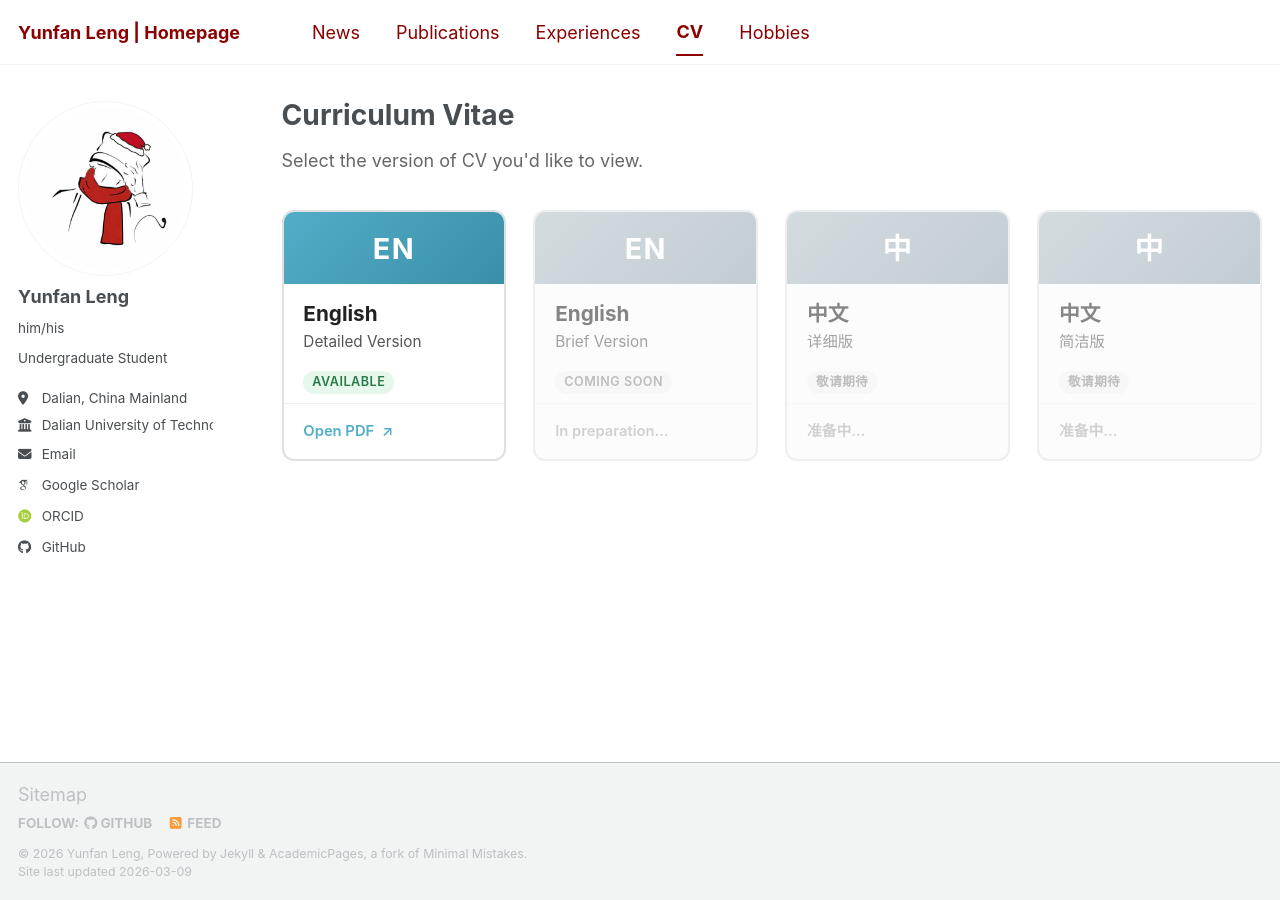
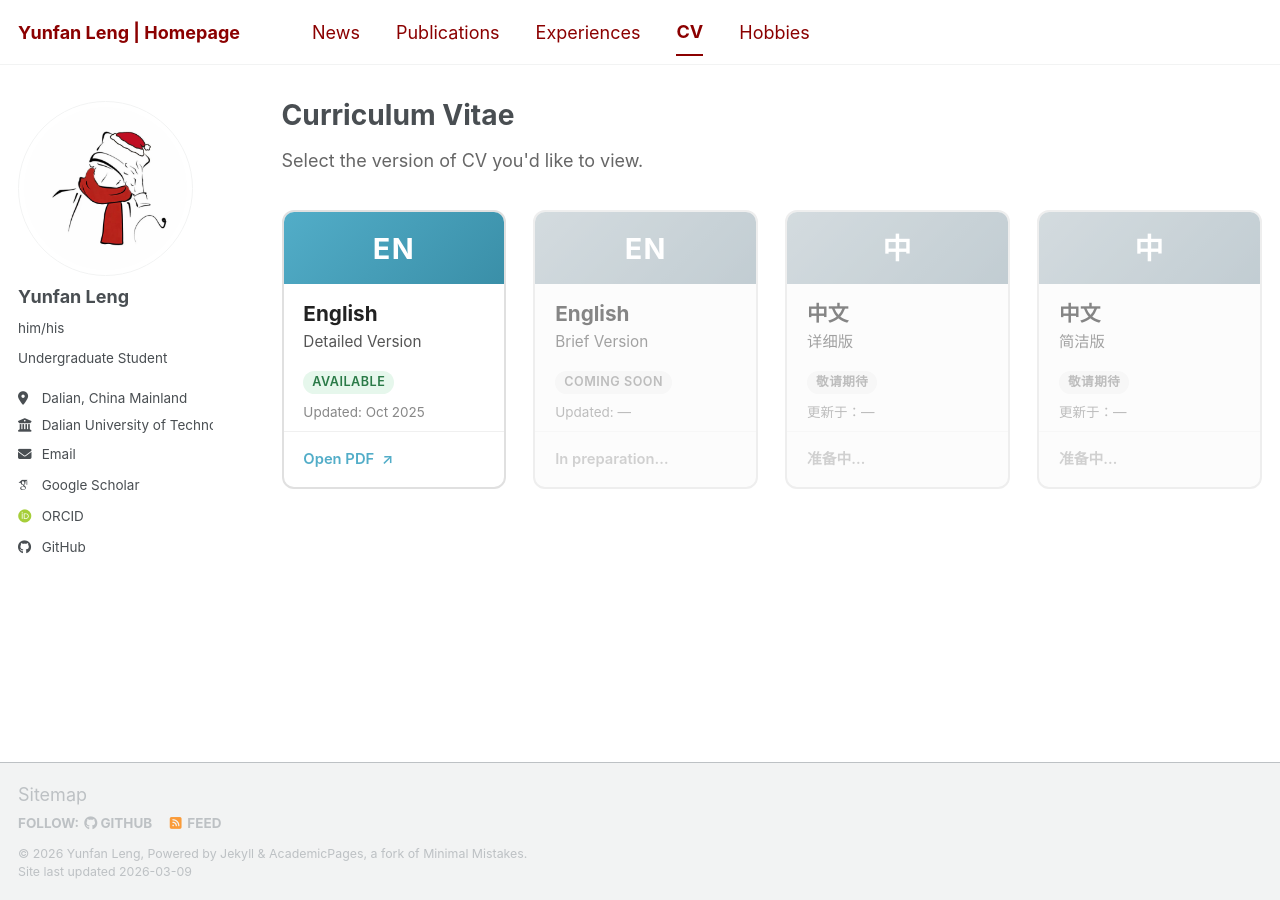
Before and after one commit to WENJIN6666/wenjin6666.github.io, a Jekyll site: the page built from _pages/cv-select.html, in a window 1280 px wide. Built offline with Jekyll 4.4.1, drawn with Linux system fonts in a browser that asks for light colours; some web fonts are replaced; a script bundle is joined from its source files by our own code; library files that are not in the unit come from our copies.

Commit message:
Add update date to CV cards (EN detailed: Oct 2025)

```diff
--- a/_pages/cv-select.html
+++ b/_pages/cv-select.html
@@ -18,6 +18,7 @@ author_profile: true
       <h2 class="cv-card__title">English</h2>
       <p class="cv-card__desc">Detailed Version</p>
       <span class="cv-card__tag cv-card__tag--available">Available</span>
+      <p class="cv-card__date">Updated: Oct 2025</p>
     </div>
     <div class="cv-card__footer">
       <span class="cv-card__action">Open PDF &nbsp;&#8599;</span>
@@ -31,6 +32,7 @@ author_profile: true
       <h2 class="cv-card__title">English</h2>
       <p class="cv-card__desc">Brief Version</p>
       <span class="cv-card__tag cv-card__tag--soon">Coming Soon</span>
+      <p class="cv-card__date">Updated: &mdash;</p>
     </div>
     <div class="cv-card__footer">
       <span class="cv-card__action cv-card__action--dim">In preparation&hellip;</span>
@@ -44,6 +46,7 @@ author_profile: true
       <h2 class="cv-card__title">中文</h2>
       <p class="cv-card__desc">详细版</p>
       <span class="cv-card__tag cv-card__tag--soon">敬请期待</span>
+      <p class="cv-card__date">更新于：&mdash;</p>
     </div>
     <div class="cv-card__footer">
       <span class="cv-card__action cv-card__action--dim">准备中&hellip;</span>
@@ -57,6 +60,7 @@ author_profile: true
       <h2 class="cv-card__title">中文</h2>
       <p class="cv-card__desc">简洁版</p>
       <span class="cv-card__tag cv-card__tag--soon">敬请期待</span>
+      <p class="cv-card__date">更新于：&mdash;</p>
     </div>
     <div class="cv-card__footer">
       <span class="cv-card__action cv-card__action--dim">准备中&hellip;</span>
@@ -142,6 +146,12 @@ author_profile: true
   margin: 0 0 0.7rem;
 }
 
+.cv-card__date {
+  font-size: 0.75rem;
+  color: #888;
+  margin: 0.45rem 0 0;
+}
+
 /* ── Tag pill ── */
 .cv-card__tag {
   display: inline-block;
```
